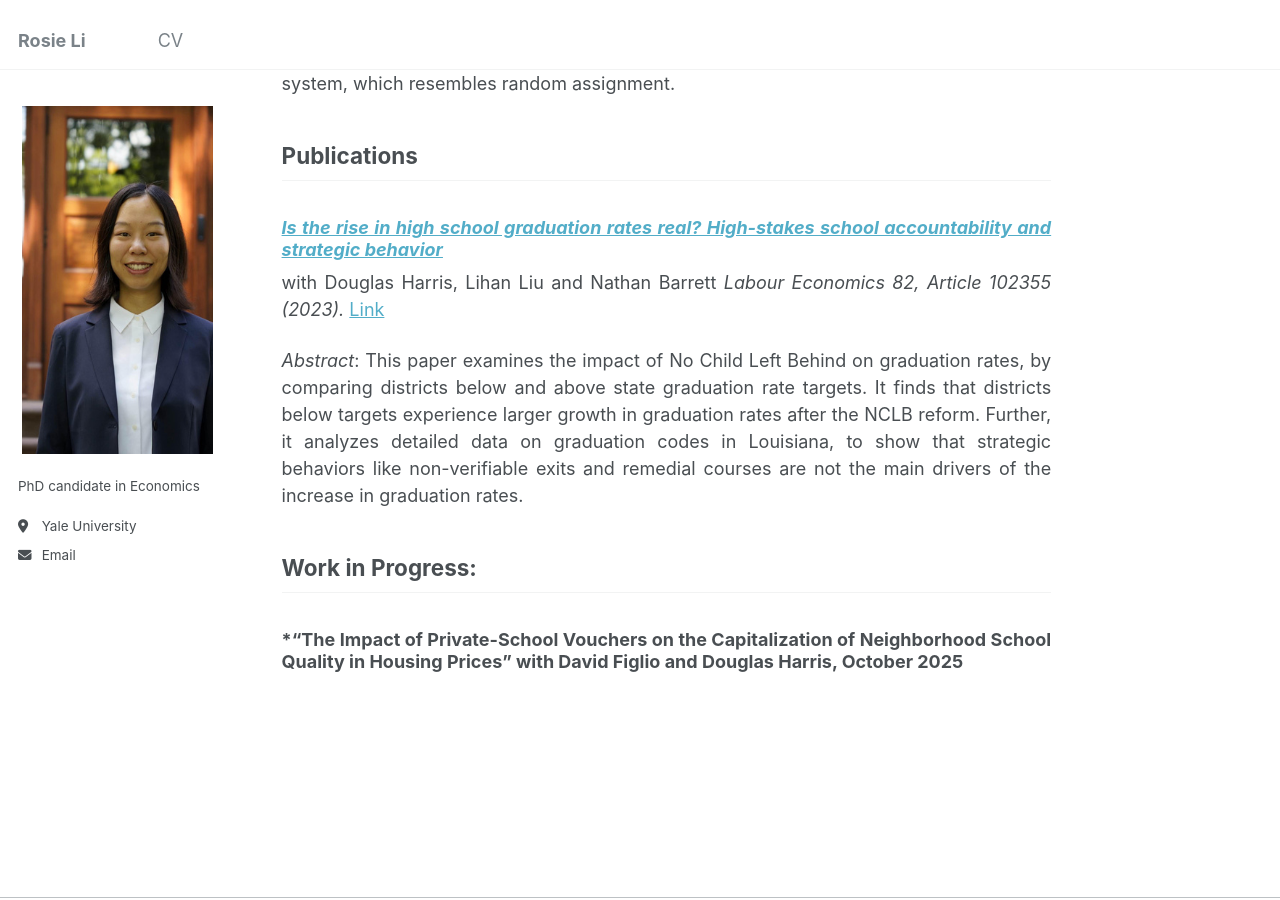
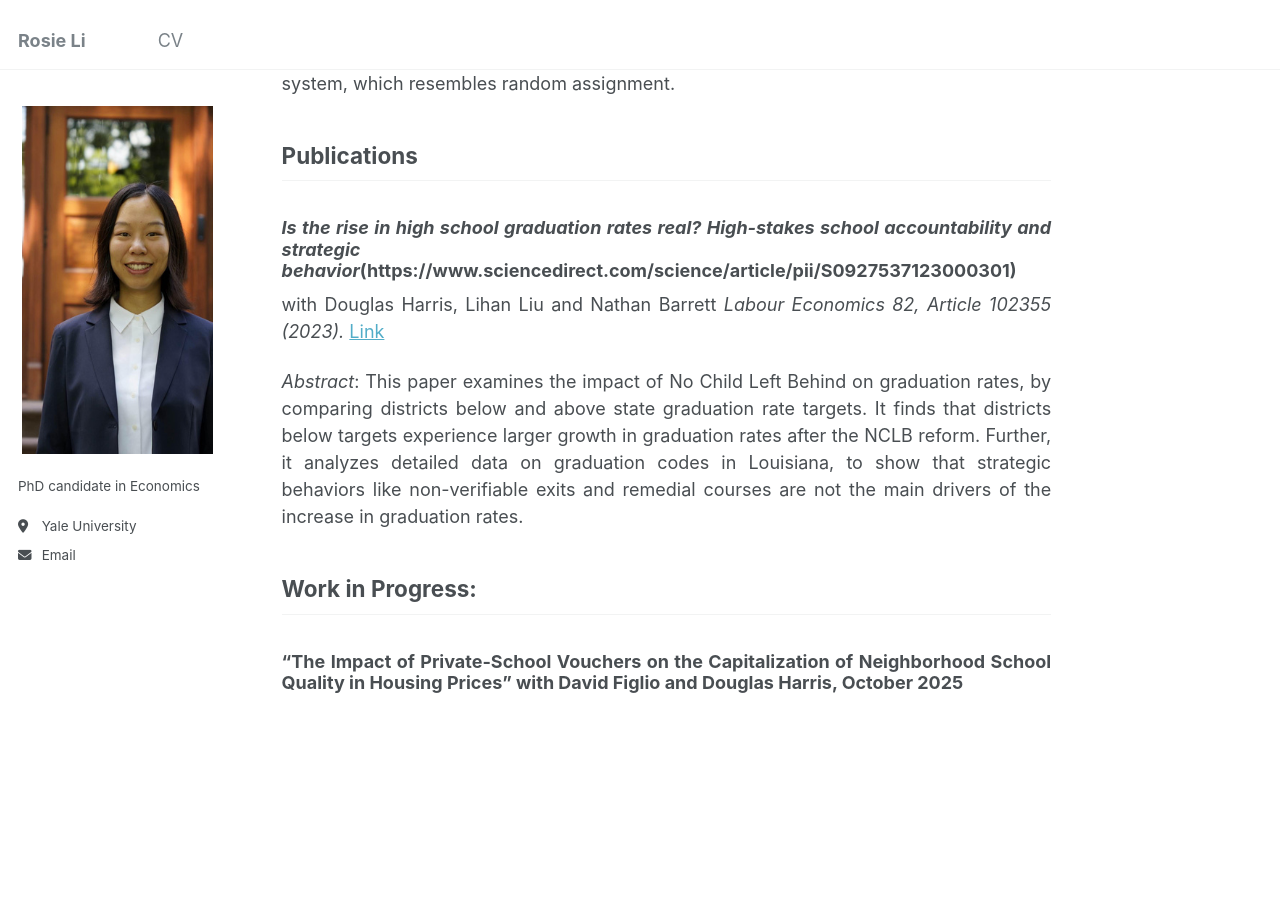
Before and after one commit to rosieli5/rosieli5.github.io, a Jekyll site: the page built from _pages/about.md, in a window 1280 px wide and 900 px high, scrolled down 2553 px. Built offline with Jekyll 4.4.1, drawn with Linux system fonts in a browser that asks for light colours.

Commit message:
Update about.md

```diff
--- a/_pages/about.md
+++ b/_pages/about.md
@@ -41,14 +41,14 @@ I find that open enrollment reduces the housing price premium for high-quality n
 
 ## Publications
 
-### [*Is the rise in high school graduation rates real? High-stakes school accountability and strategic behavior*](https://www.sciencedirect.com/science/article/pii/S0927537123000301)
+### *Is the rise in high school graduation rates real? High-stakes school accountability and strategic behavior*(https://www.sciencedirect.com/science/article/pii/S0927537123000301)
 with Douglas Harris, Lihan Liu and Nathan Barrett
 *Labour Economics 82, Article 102355 (2023).* [Link](https://www.sciencedirect.com/science/article/pii/S0927537123000301)
 
 *Abstract*: This paper examines the impact of No Child Left Behind on graduation rates, by comparing districts below and above state graduation rate targets. It finds that districts below targets experience larger growth in graduation rates after the NCLB reform. Further, it analyzes detailed data on graduation codes in Louisiana, to show that strategic behaviors like non-verifiable exits and remedial courses are not the main drivers of the increase in graduation rates.
 
 ## Work in Progress:
-### *"The Impact of Private-School Vouchers on the Capitalization of Neighborhood School Quality in Housing Prices” with David Figlio and Douglas Harris, October 2025
+### "The Impact of Private-School Vouchers on the Capitalization of Neighborhood School Quality in Housing Prices” with David Figlio and Douglas Harris, October 2025
 
 <!-- My Presentations: 2022 Stanford Institute for Theoretical Economics (SITE) on ``New Frontiers in Asset Pricing''; 2022 SFS Cavalcade at University of North Carolina; 2022 WOLFE Annual Global Quantitative and Macro Investment Conference; 2022 China International Risk Forum (CIRF); 2022 Hong Kong Conference for Fintech, AI, and Big Data in Business; XXI Symposium at Paderborn University, Research Symposium on Finance and Economics (RSFE); EPFL; Yale -->
 
```
